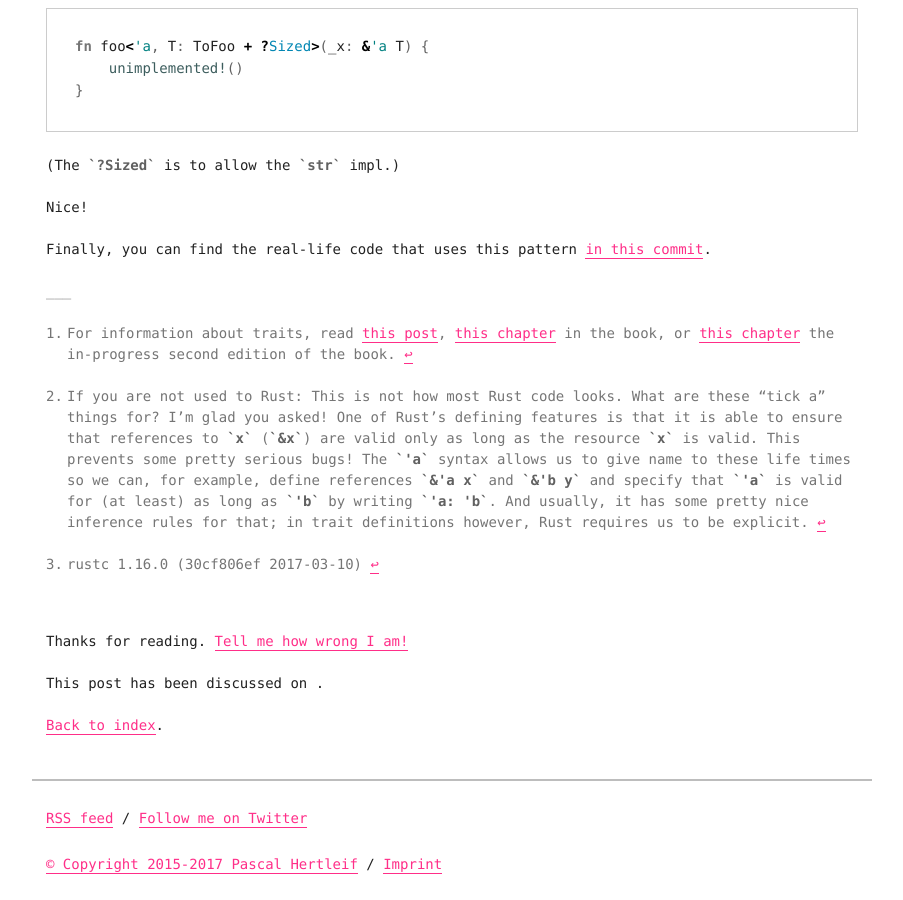
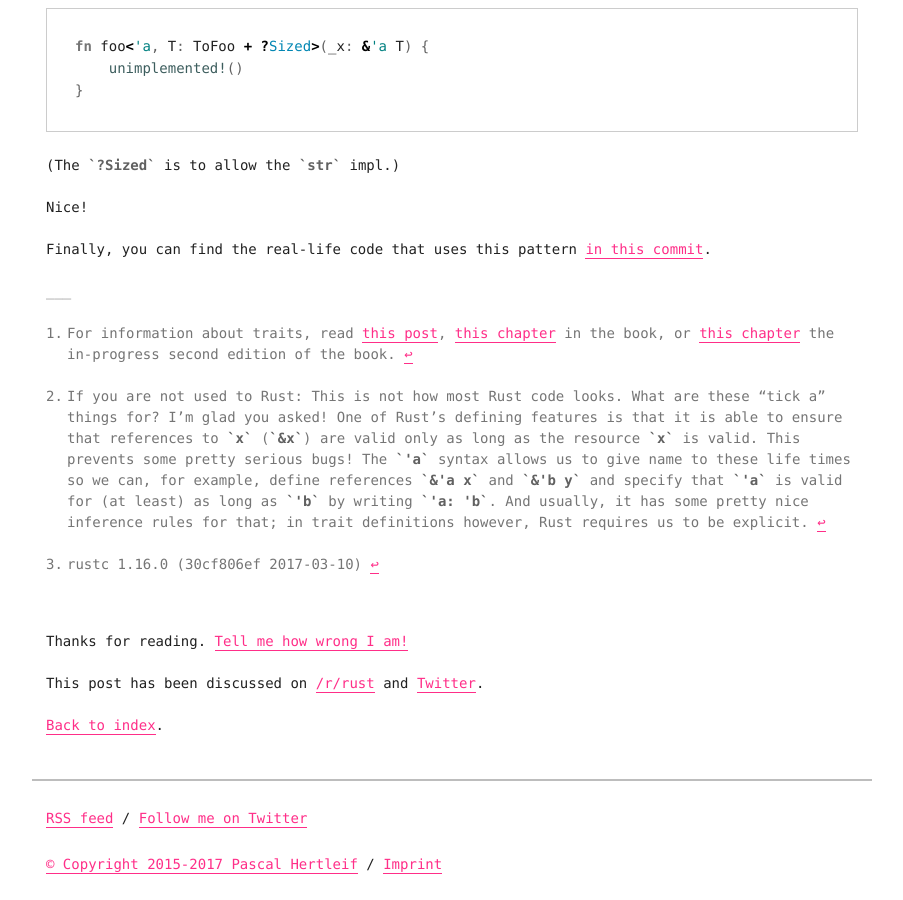
Before and after one commit to killercup/scribbles, a Jekyll site: the page built from _posts/2017-03-23-impl-a-trait-for-str-slices-and-slices-of-strs.md, in a window 1280 px wide and 900 px high, scrolled down 3992 px. Shown: the whole window, without its empty margins (188-1091 px from the left). Built offline with Jekyll 4.4.1, drawn with Linux system fonts in a browser that asks for light colours.

Commit message:
Slice-Str-Trait-Stuff: Add tweet link
Also fixes reddit link

```diff
--- a/_posts/2017-03-23-impl-a-trait-for-str-slices-and-slices-of-strs.md
+++ b/_posts/2017-03-23-impl-a-trait-for-str-slices-and-slices-of-strs.md
@@ -3,7 +3,8 @@
 categories:
 - rust
 discussions:
-- "/r/rust": https://www.reddit.com/r/rust/comments/6134oc/how_to_implement_a_trait_for_str_and_str/
+  "/r/rust": https://www.reddit.com/r/rust/comments/6134oc/how_to_implement_a_trait_for_str_and_str/
+  "Twitter": https://twitter.com/killercup/status/845028907036409856
 ---
 
 Rust has a pretty powerful type system, but some things are not that easy to express. Follow me on a journey where we try to implement a bit of method overloading by using traits with funny constraints and discover some interesting ways to convince Rust that everything is fine.
```
